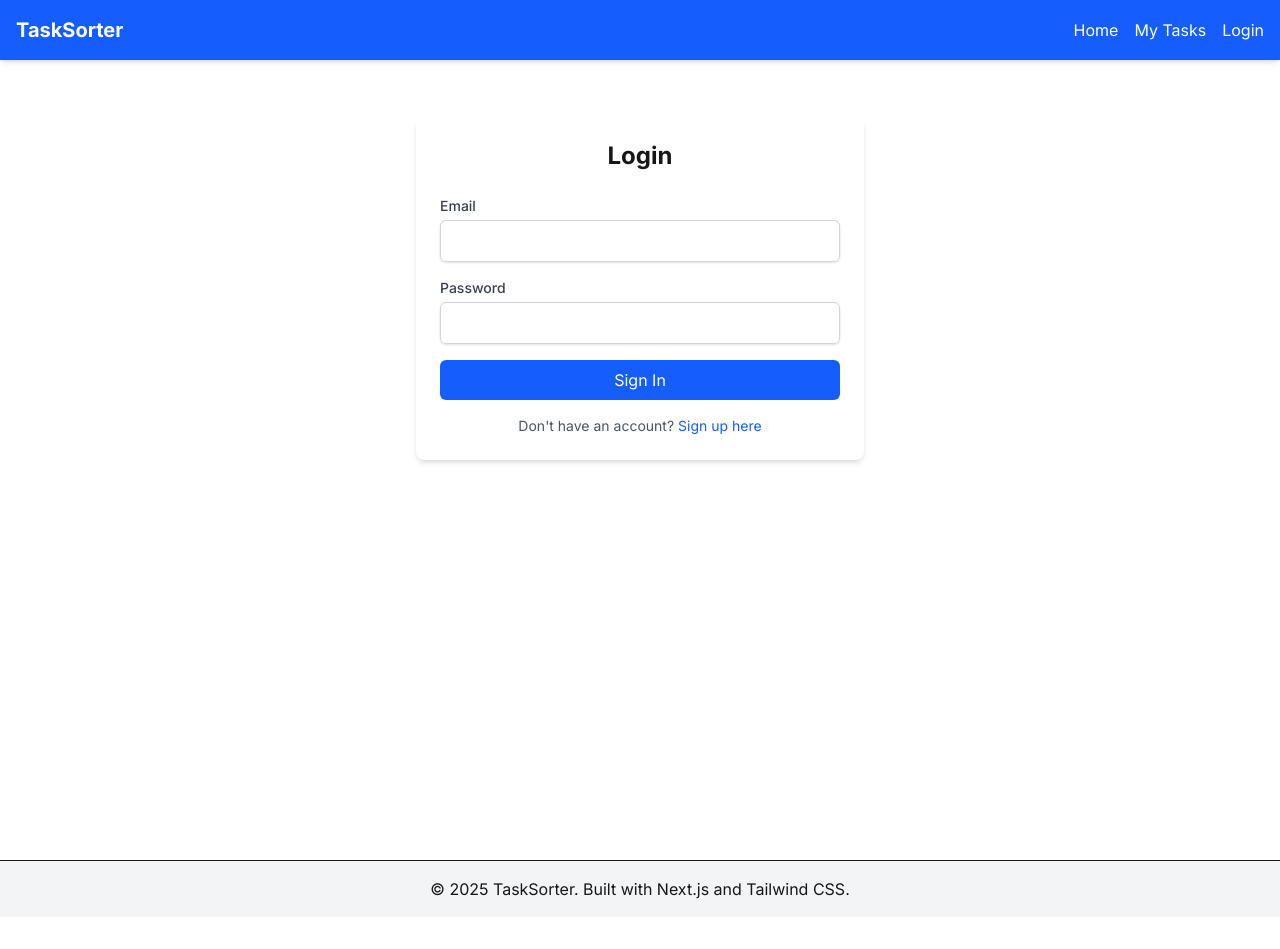
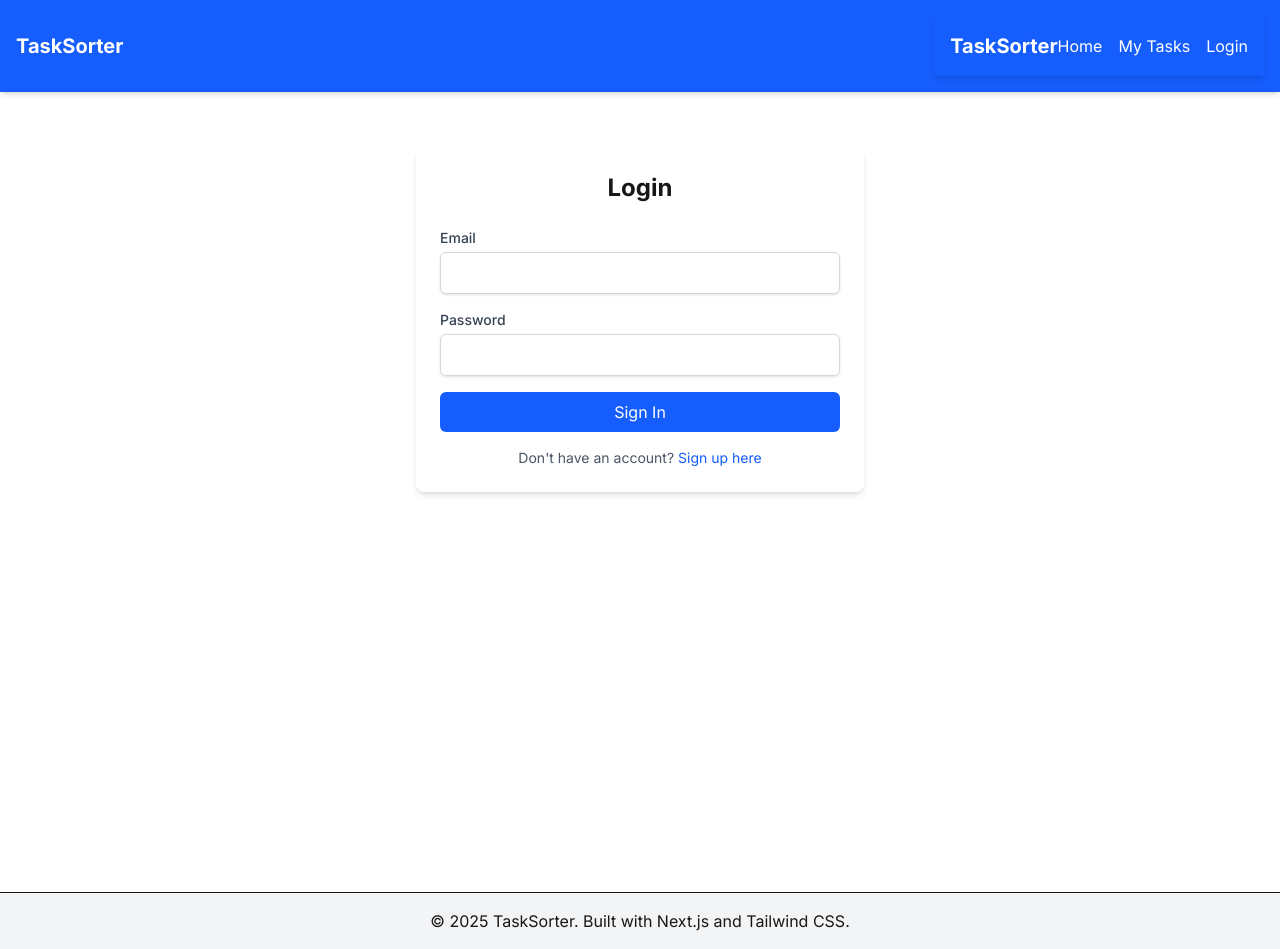
Before and after one commit to 16ke/tasksorter, a Next.js app: page /login in a window 1280 px wide. Before the commit the page ends 917 px from the top, so only its background shows below. Built offline with nearby package versions, Linux system fonts and the light colour scheme; no server answers.

Commit message:
feat(auth): add smart navigation and protect tasks page

```diff
--- a/src/app/layout.tsx
+++ b/src/app/layout.tsx
@@ -5,7 +5,8 @@ import type { Metadata } from "next";
 import { Inter } from "next/font/google";
 import "./globals.css";
 import Link from "next/link";
-import AuthProvider from "@/components/AuthProvider"; // <-- THIS IS THE NEW LINE
+import AuthProvider from "@/components/AuthProvider";
+import Navigation from "@/components/Navigation";
 
 const inter = Inter({ subsets: ["latin"] });
 
@@ -30,11 +31,14 @@ export default function RootLayout({
                 TaskSorter
               </Link>
               <nav>
-                <ul className="flex space-x-4">
-                  <li><Link href="/" className="hover:underline">Home</Link></li>
-                  <li><Link href="/tasks" className="hover:underline">My Tasks</Link></li>
-                  <li><Link href="/login" className="hover:underline">Login</Link></li>
-                </ul>
+                <header className="bg-blue-600 text-white p-4 shadow-md">
+  <div className="container mx-auto flex justify-between items-center">
+    <Link href="/" className="text-xl font-bold">
+      TaskSorter
+    </Link>
+    <Navigation /> {/* <-- REPLACE THE OLD <nav> WITH THIS */}
+  </div>
+</header>
               </nav>
             </div>
           </header>
--- a/src/app/tasks/page.tsx
+++ b/src/app/tasks/page.tsx
@@ -1,8 +1,21 @@
-export default function TasksPage() {
+// src/app/tasks/page.tsx
+// This page now checks if you're logged in. If not, it shows an error.
+
+import { getCurrentUser } from "@/lib/session";
+import { redirect } from "next/navigation";
+
+export default async function TasksPage() {
+  const user = await getCurrentUser();
+
+  // If user is not logged in, redirect to login page
+  if (!user) {
+    redirect("/login");
+  }
+
   return (
     <div>
       <h1 className="text-3xl font-bold mb-6">My Tasks</h1>
-      <p className="text-gray-600">Your tasks will appear here soon!</p>
+      <p className="text-gray-600">Welcome back, {user.name}! Your tasks will appear here soon.</p>
       {/* We'll add a list of tasks here later */}
     </div>
   );
--- /dev/null
+++ b/src/components/Navigation.tsx
@@ -0,0 +1,43 @@
+// src/components/Navigation.tsx
+// This component shows different links based on whether the user is logged in or not.
+
+"use client";
+
+import Link from "next/link";
+import { useSession, signOut } from "next-auth/react";
+
+export default function Navigation() {
+  const { data: session, status } = useSession();
+  const isLoading = status === "loading";
+
+  if (isLoading) {
+    return <div>Loading...</div>;
+  }
+
+  return (
+    <nav>
+      <ul className="flex space-x-4 items-center">
+        <li><Link href="/" className="hover:underline">Home</Link></li>
+        <li><Link href="/tasks" className="hover:underline">My Tasks</Link></li>
+
+        {session ? (
+          // If user is logged in, show their name and logout button
+          <>
+            <li className="text-sm">Hello, {session.user?.name}</li>
+            <li>
+              <button
+                onClick={() => signOut()}
+                className="bg-white text-blue-600 px-3 py-1 rounded text-sm hover:bg-gray-100"
+              >
+                Logout
+              </button>
+            </li>
+          </>
+        ) : (
+          // If user is not logged in, show login link
+          <li><Link href="/login" className="hover:underline">Login</Link></li>
+        )}
+      </ul>
+    </nav>
+  );
+}
```
